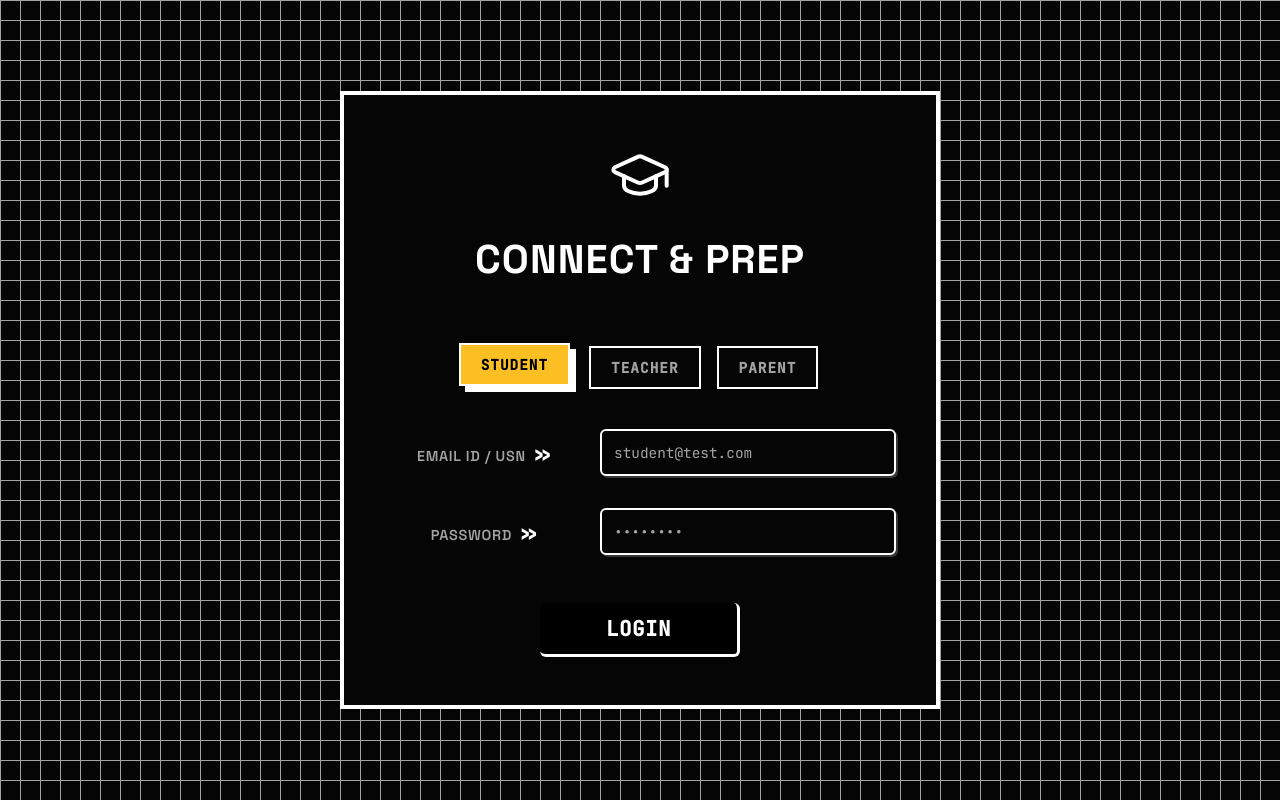
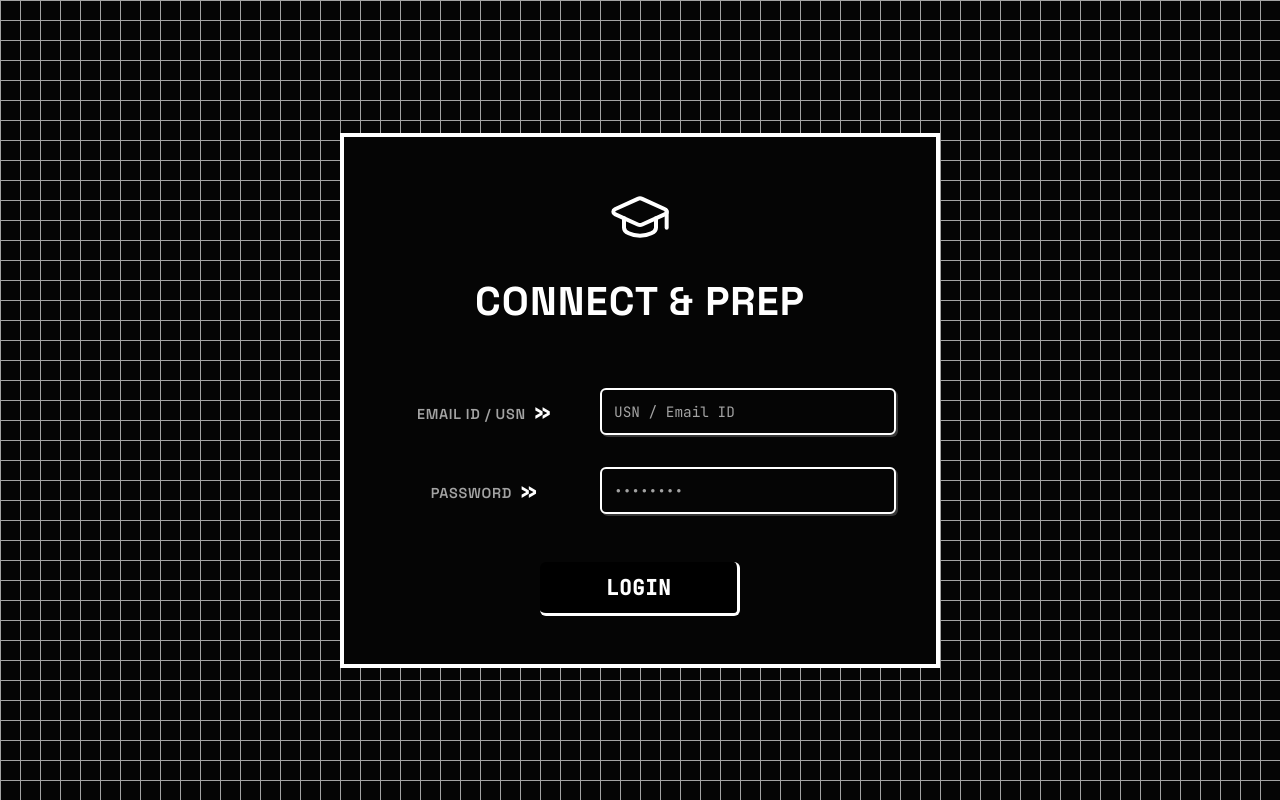
Before and after one commit to bharathkumar000/connect-and-prep-college, a React (Vite) app: page /login in a window 1280 px wide. Built offline with nearby package versions, Linux system fonts and the light colour scheme.

Commit message:
style: redesign login page with brutalist glassmorphism and role-agnostic entry

```diff
--- a/src/components/auth/LoginPage.jsx
+++ b/src/components/auth/LoginPage.jsx
@@ -5,7 +5,6 @@ import { BookOpen, GraduationCap, School } from 'lucide-react';
 import './LoginPage.css';
 
 const LoginPage = () => {
-    const [role, setRole] = useState('student');
     const [email, setEmail] = useState('');
     const [password, setPassword] = useState('');
     const [error, setError] = useState('');
@@ -19,10 +18,7 @@ const LoginPage = () => {
         setError('');
         setLoading(true);
 
-        const demoEmail = email || `${role}@test.com`;
-        const demoPass = password || 'password';
-
-        const result = await login(demoEmail, demoPass, role);
+        const result = await login(email, password);
 
         if (result.success) {
             navigate('/dashboard');
@@ -42,21 +38,6 @@ const LoginPage = () => {
                     <h1>CONNECT & PREP</h1>
                 </div>
 
-
-
-                <div className="role-selector">
-                    {['student', 'teacher', 'parent'].map(r => (
-                        <button
-                            key={r}
-                            type="button"
-                            className={`role-tab ${role === r ? 'active' : ''}`}
-                            onClick={() => setRole(r)}
-                        >
-                            {r.toUpperCase()}
-                        </button>
-                    ))}
-                </div>
-
                 <form onSubmit={handleLogin} className="login-form">
                     <div className="form-group">
                         <div>
@@ -66,7 +47,7 @@ const LoginPage = () => {
                         <div className="input-wrapper">
                             <input
                                 type="text"
-                                placeholder={`${role}@test.com`}
+                                placeholder="USN / Email ID"
                                 value={email}
                                 onChange={(e) => setEmail(e.target.value)}
                             />
```
